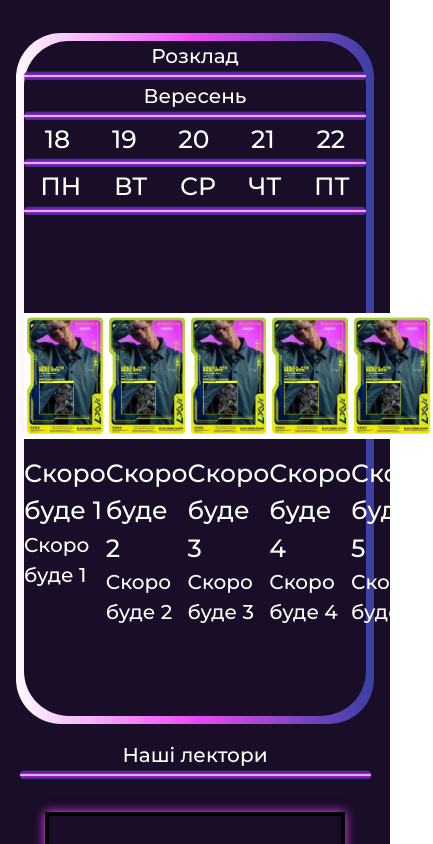
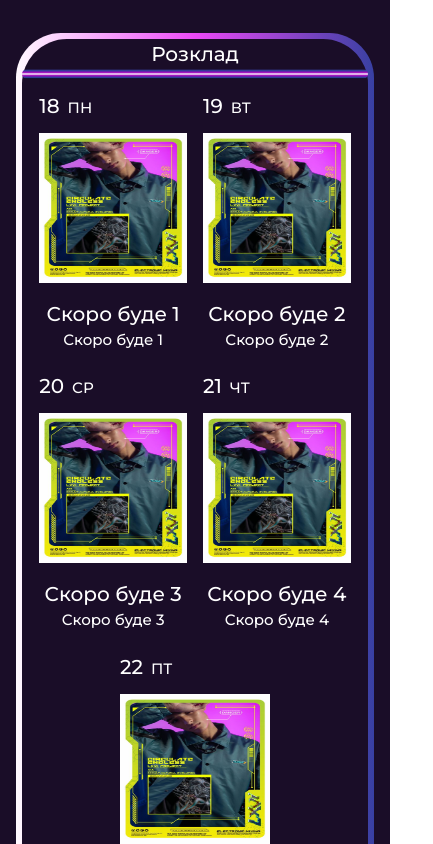
Before and after one commit to pflofif/BTW_website, a Next.js app: page /ua in a window 390 px wide. Shown: the part 2740-3584 px from the top of the page, 433 px wide, since content can reach past the window. Built offline with nearby package versions, Linux system fonts and the light colour scheme.

Commit message:
add mobile adaptation for schedule

```diff
--- a/app/[locale]/components/schedule.component.tsx
+++ b/app/[locale]/components/schedule.component.tsx
@@ -3,11 +3,22 @@ import { useTranslations } from "next-intl";
 import SplitLine from "./splitLine.component";
 import ScheduleItem from "./scheduleItem.component";
 import TextWithLine from "./textWithLine.component";
+import { useEffect, useState } from "react";
 
-interface ScheduleItem {
+interface Schedule {
     themeName: string,
     speaker: string,
     imageSrc: string
+}
+
+interface DateAndTime {
+    day: string;
+    date: string;
+}
+
+interface ScheduleItemWithDayAndTime {
+    scheduleData: Schedule,
+    dayAndTime: DateAndTime;
 }
 
 const days = ["first day", "second day", "third day", "fourth day", "fifth day"];
@@ -32,7 +43,20 @@ function ElementsInRowWithSpace({ elements }: { elements: string[] }) {
         </div>
     )
 }
-function ParseScheduleItems(t: any): ScheduleItem[] {
+function ScheduleItemWithDayOnTop({ scheduleData, dayAndTime }: ScheduleItemWithDayAndTime) {
+    if (scheduleData === undefined || dayAndTime === undefined) return [];
+
+    return (
+        <div>
+            <div className="py-3">
+                <span className="text-[20px] pr-2">{dayAndTime.date}</span>
+                <span className="text-[15px]">{dayAndTime.day}</span>
+            </div>
+            <ScheduleItem {...scheduleData} ></ScheduleItem>
+        </div>
+    )
+}
+function ParseScheduleItems(t: any): Schedule[] {
     return days.map(el => {
         return {
             themeName: t(`${el}.themeName`),
@@ -41,31 +65,85 @@ function ParseScheduleItems(t: any): ScheduleItem[] {
         }
     })
 }
+function ParseScheduleItemsWithDayAndTime(t: any): ScheduleItemWithDayAndTime[] {
+    const datesList = days.map(el => t(`${el}.date`));
+    const daysList = days.map(el => t(`${el}.dayName`));
+    const DateAndTime: DateAndTime[] = daysList.map((day, index) => ({
+        day,
+        date: datesList[index],
+    }));
+    const schedule: Schedule[] = ParseScheduleItems(t);
+    return schedule.map((scheduleData, index) => ({
+        scheduleData,
+        dayAndTime: DateAndTime[index],
+    }));
+
+}
+type Device = 'mobile' | 'laptop';
 export default function Schedule() {
     const t = useTranslations("Schedule");
     const dates = days.map(el => t(`${el}.date`));
     const daysNames = days.map(el => t(`${el}.dayName`));
-    const scheduleItems: ScheduleItem[] = ParseScheduleItems(t);
+    const [scheduleItems, setScheduleItems] = useState<Schedule[] | ScheduleItemWithDayAndTime[]>([]);
+    const [deviceType, setDeviceType] = useState<Device>();
+
+    useEffect(() => {
+        const scrrenWidth = window.innerWidth;
+        const mobileMaxWidth = 480;
+        if (scrrenWidth < mobileMaxWidth) {
+            setDeviceType('mobile');
+            setScheduleItems(ParseScheduleItemsWithDayAndTime(t));
+
+        } else {
+            setDeviceType('laptop');
+            setScheduleItems(ParseScheduleItems(t));
+        }
+    }, []);
 
     return (
 
-        <div id="scheduleSection" className="bg-gradient-to-l from-[#3840A2] via-[#EC49F7] to-[#FFFAFF] p-2 mx-4 rounded-[45px] mt-8 lg:mt-24">
-            <div className="flex flex-col h-[80vh] bg-defaulPurple rounded-[45px]">
+        <div id="scheduleSection" className="bg-gradient-to-l from-[#3840A2] via-[#EC49F7] to-[#FFFAFF] p-1.5 lg:p-2 mx-4 rounded-[45px] mt-8 lg:mt-24 mb-12 lg:mb-0">
+            {deviceType === 'laptop' ?
+                <div className="flex flex-col  bg-defaulPurple rounded-[45px]">
                     <TextWithLine titleText={t("title")} />
                     <CustomTextWithLine text={t("month")} />
                     <ElementsInRowWithSpace elements={dates} />
                     <ElementsInRowWithSpace elements={daysNames} />
-                {/*TODO: Add mobile adaptation*/}
-                <div className="flex flex-row justify-around w-full m-auto pt-4">
+                    <div className="flex flex-row justify-around w-full m-auto my-8">
                         {
-                        scheduleItems.map((schedule, index) => {
+                            (scheduleItems as Schedule[]).map((schedule, index) => {
                                 return (
                                     <ScheduleItem {...schedule} key={index}></ScheduleItem>
                                 )
                             })
                         }
                     </div>
+                </div> :
+                <div className="bg-defaulPurple rounded-[45px]">
+                    <TextWithLine titleText={t("title")} />
+                    <div className="flex flex-col items-center justify-center mx-[5%]">
+                        <div className="flex flex-row gap-4">{
+                            (scheduleItems as ScheduleItemWithDayAndTime[]).slice(0, 2).map((schedule, index) => {
+                                return (
+                                    <ScheduleItemWithDayOnTop {...schedule} key={index}></ScheduleItemWithDayOnTop>
+                                )
+                            })
+                        }
                         </div>
+                        <div className="flex flex-row gap-4">{
+                            (scheduleItems as ScheduleItemWithDayAndTime[]).slice(2, 4).map((schedule, index) => {
+                                return (
+                                    <ScheduleItemWithDayOnTop {...schedule} key={index}></ScheduleItemWithDayOnTop>
+                                )
+                            })
+                        }
+                        </div>
+                        <div className="flex items-center justify-center">{
+                            <ScheduleItemWithDayOnTop {...(scheduleItems[4] as ScheduleItemWithDayAndTime)} key={"lastSchedule"}></ScheduleItemWithDayOnTop>
+                        }
+                        </div>
+                    </div>
+                </div>}
         </div>
     );
 };
--- a/app/[locale]/components/scheduleItem.component.tsx
+++ b/app/[locale]/components/scheduleItem.component.tsx
@@ -8,13 +8,12 @@ interface ScheduleItem {
 }
 
 export default function ScheduleItem({ themeName, speaker, imageSrc }: ScheduleItem) {
-    const sideSize = "[210px]"
     return (
         <div>
-            <Image src={imageSrc} alt="scehedule image" width={220} height={220} className={`w-${sideSize} h-${sideSize}`} />
+            <Image src={imageSrc} alt="scehedule image" width={250} height={250} className={`w-[150px] h-[150px] lg:w-[250px] lg:h-[250px]`} />
             <div className="flex flex-col items-center justify-center pt-4 pb-2">
-                <span className="text-[25px]">{themeName}</span>
-                <span className="text-[20px]">{speaker}</span>
+                <span className="text-[20px] lg:text-[25px]">{themeName}</span>
+                <span className="text-[15px] lg:text-[20px]">{speaker}</span>
             </div>
         </div>
     );
```
Lines whose indentation alone changed are shown as unchanged.
